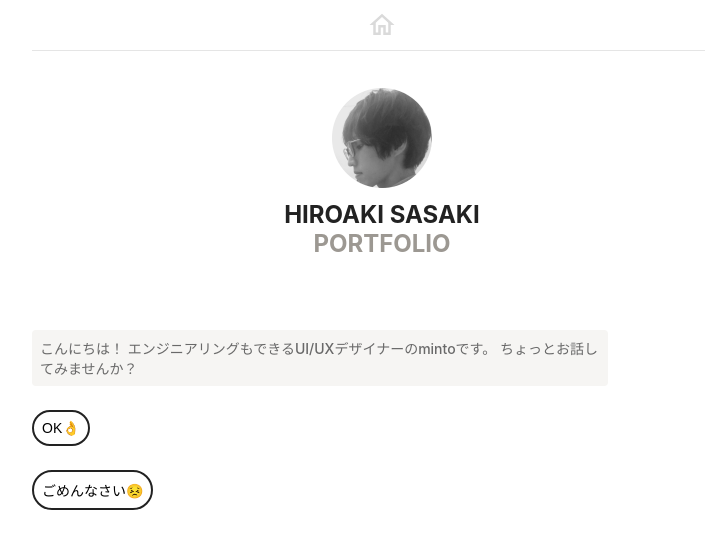
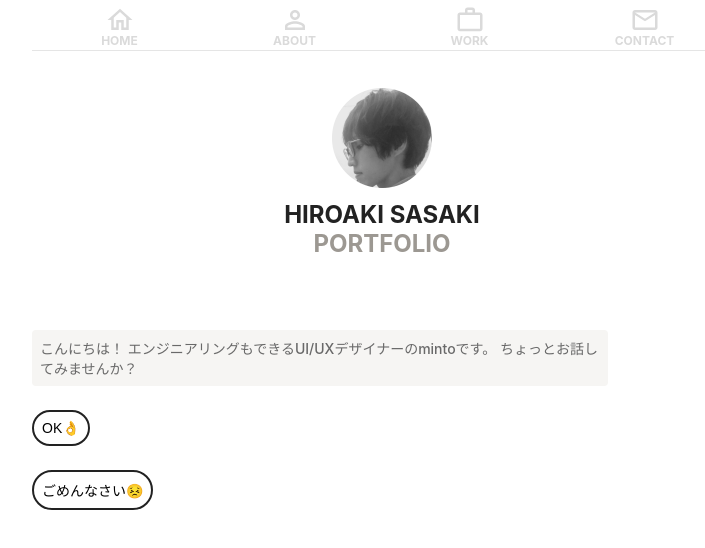
Before and after one commit to sai2017/chatbot-portfolio, a React (Create React App) app: page / in a window 1280 px wide. Shown: the top 548 px of the page, without its empty margins (258-963 px from the left). Built offline with nearby package versions, Linux system fonts and the light colour scheme.

Commit message:
ヘッダーアイコンを追加

```diff
--- a/src/assets/styles/header.css
+++ b/src/assets/styles/header.css
@@ -20,3 +20,21 @@
   top: 0;
   z-index: 100; */
 }
+
+.header-icon {
+  height: 50px;
+  display: flex;
+  justify-content: center;
+  align-items: center;
+  margin-bottom: 10px;
+}
+
+.navigation_item-label {
+  position: absolute;
+    top: 65%;
+    display: block;
+    text-align: center;
+    font-size: 12px;
+    color: #DADADA;
+    font-weight: bold;
+}
--- a/src/components/Header.tsx
+++ b/src/components/Header.tsx
@@ -1,11 +1,29 @@
 import React from 'react';
 import '../assets/styles/header.css'
 import HomeIcon from '../assets/img/ic_outline-home.svg'
+import AboutIcon from '../assets/img/perm_identity_24px.svg'
+import WorkIcon from '../assets/img/ic_baseline-work-outline.svg'
+import ContactIcon from '../assets/img/mdi_email-outline.svg'
 
 const Header: React.FC = () => {
   return (
     <div className='header'>
-      <img src={HomeIcon}></img>
+      <div className='header-icon'>
+        <img src={HomeIcon} />
+        <span className='navigation_item-label'>HOME</span>
+      </div>
+      <div className='header-icon'>
+        <img src={AboutIcon} />
+        <span className='navigation_item-label'>ABOUT</span>
+      </div>
+      <div className='header-icon'>
+        <img src={WorkIcon} />
+        <span className='navigation_item-label'>WORK</span>
+      </div>
+      <div className='header-icon'>
+        <img src={ContactIcon} />
+        <span className='navigation_item-label'>CONTACT</span>
+      </div>
     </div>
   );
 }
```
Also changed, not shown: 1 other file (tests, documents, lock files or other folders).
